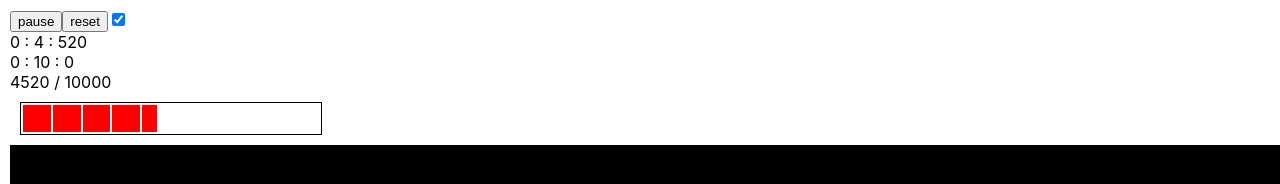
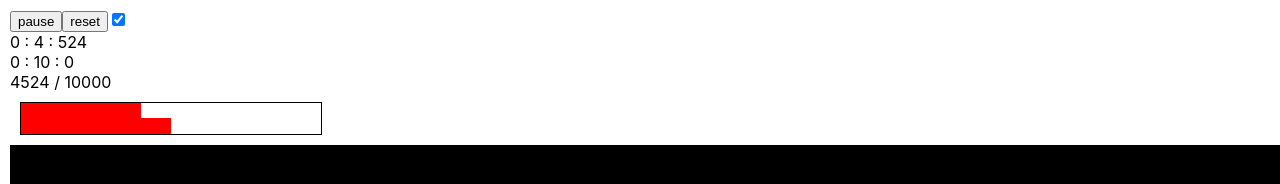
Before and after one commit to pyhmszoid/countdown, a React (Create React App) app: page / in a window 1280 px wide. Shown: the top 184 px of the page. Built offline with nearby package versions, Linux system fonts and the light colour scheme; the HTML template or start-up script is replaced by a standard one.

Commit message:
rename variables and add useRef.

```diff
--- a/src/components/Timer.tsx
+++ b/src/components/Timer.tsx
@@ -1,84 +1,80 @@
-import { useEffect, useState } from "react";
+import { useState } from "react";
 import { useTimer } from "../components/useTimer";
 import { EDirectionBar } from "./loading-bar/Bar";
 import { LoadingBar } from "./loading-bar/LoadingBar";
 
 export const Timer = (): React.ReactElement => {
-	const [startUI, setStartUI] = useState<boolean>(false);
-	const [start, setStart] = useState<boolean>(true);
-	const [reset, setReset] = useState<boolean>(false);
-	const [loop, setLoop] = useState<boolean>(true);
-
-	const [timera, setTimera] = useState<number>(0);
+	const [isStart, setIsStart] = useState<boolean>(true);
+	const [isReset, setIsReset] = useState<boolean>(false);
+	const [isLoop, setIsLoop] = useState<boolean>(true);
 
 	const handleEndTimer = () => {
-		if (loop) {
-			setReset(!reset);
-			setStart(true);
+		if (isLoop) {
+			setIsReset(!isReset);
+			setIsStart(true);
 		} else {
-			setStart(false);
+			setIsStart(false);
 		}
 	};
 
-	const [timer, asd, timerM, isActive] = useTimer({
-		timer: 10,
-		start: start,
-		reset: reset,
+	const [floorTimer, timer, idleTimer] = useTimer({
+		time: 10,
+		start: isStart,
+		reset: isReset,
 		onTimerEnd: handleEndTimer,
 		tick: 1,
-		loop,
+		loop: isLoop,
 	});
 
-	useEffect(() => {
-		setStartUI(isActive);
-	}, [isActive]);
-
 	const handleStartClick = () => {
-		setStart(!start);
-		setTimera(Date.now());
+		setIsStart(!isStart);
 	};
 
 	const handleResetClick = () => {
-		setReset(!reset);
-		setStart(false);
+		setIsReset(!isReset);
+		setIsStart(false);
 	};
 
 	const handleLoopClick = () => {
-		setLoop(!loop);
+		setIsLoop(!isLoop);
 	};
 
 	return (
 		<>
-			{!startUI ? (
+			{!isStart ? (
 				<button onClick={handleStartClick}>{"start"}</button>
 			) : (
 				<button onClick={handleStartClick}>{"pause"}</button>
 			)}
 			<button onClick={handleResetClick}>{"reset"}</button>
-			<input type="checkbox" onChange={handleLoopClick} checked={loop} />
+			<input
+				type="checkbox"
+				onChange={handleLoopClick}
+				checked={isLoop}
+			/>
 
 			<div>
-				{timer.getMinutes() +
+				{floorTimer.getMinutes() +
 					" : " +
-					timer.getSeconds() +
+					floorTimer.getSeconds() +
 					" : " +
-					timer.getMilliseconds()}
+					floorTimer.getMilliseconds()}
 			</div>
 			<div>
-				{timerM.getMinutes() +
+				{idleTimer.getMinutes() +
 					" : " +
-					timerM.getSeconds() +
+					idleTimer.getSeconds() +
 					" : " +
-					timerM.getMilliseconds()}
+					idleTimer.getMilliseconds()}
 			</div>
-			<div>{timer.getTime() + " / " + timerM.getTime()}</div>
+			<div>{floorTimer.getTime() + " / " + idleTimer.getTime()}</div>
 			<LoadingBar
-				percent={asd.getTime() / timerM.getTime()}
+				percent={timer.getTime() / idleTimer.getTime()}
 				elementCount={10}
-				margfinBar={1}
-				marginElement={1}
+				margfinBar={0}
+				marginElement={0}
 				style={{ width: 300, height: 31, margin: 10 }}
-				direction={EDirectionBar.LEFT}
+				direction={EDirectionBar.TOP}
 			/>
 		</>
 	);
--- a/src/components/loading-bar/Bar.tsx
+++ b/src/components/loading-bar/Bar.tsx
@@ -1,4 +1,4 @@
-import { useEffect, useState } from "react";
+import { useEffect, useRef, useState } from "react";
 
 export enum EDirectionBar {
 	NONE = 0x0,
@@ -14,16 +14,16 @@ interface IProps {
 }
 
 export const Bar = (props: IProps) => {
-	const [width, setWidth] = useState(100);
-	const [height, setheight] = useState(100);
+	const width = useRef<number>(100);
+	const height = useRef<number>(100);
 
 	useEffect(() => {
 		if (props.direction & (EDirectionBar.LEFT | EDirectionBar.RIGHT)) {
-			setWidth(props.percent);
+			width.current = props.percent;
 		}
 
 		if (props.direction & (EDirectionBar.BOTTOM | EDirectionBar.TOP)) {
-			setheight(props.percent);
+			height.current = props.percent;
 		}
 	}, [props.percent]);
 
@@ -31,8 +31,8 @@ export const Bar = (props: IProps) => {
 		<div
 			style={{
 				backgroundColor: "red",
-				width: width + "%",
-				height: height + "%",
+				width: width.current + "%",
+				height: height.current + "%",
 				alignSelf: "flex-end",
 			}}
 		></div>
--- a/src/components/loading-bar/LoadingBar.tsx
+++ b/src/components/loading-bar/LoadingBar.tsx
@@ -29,7 +29,7 @@ export const LoadingBar = (props: IProps): React.ReactElement => {
 		}
 	}, [props.margfinBar, props.marginElement]);
 
-	const dsa = (): ReactElement[] => {
+	const renderRectElements = (): ReactElement[] => {
 		const element: ReactElement[] = [];
 		const value = props.elementCount * props.percent;
 
@@ -70,7 +70,7 @@ export const LoadingBar = (props: IProps): React.ReactElement => {
 					margin: props.margfinBar,
 				}}
 			>
-				{dsa()}
+				{renderRectElements()}
 			</div>
 		</div>
 	);
--- a/src/components/useTimer.tsx
+++ b/src/components/useTimer.tsx
@@ -1,8 +1,8 @@
-import { useEffect, useState } from "react";
+import { useEffect, useRef, useState } from "react";
 import { useDeltaTime } from "./useDeltaTime";
 
 interface IProps {
-	timer: number;
+	time: number;
 	start: boolean;
 	reset: boolean;
 	tick: number;
@@ -12,7 +12,7 @@ interface IProps {
 }
 
 const useTimerDef: IProps = {
-	timer: 0,
+	time: 0,
 	start: true,
 	reset: false,
 	tick: 1,
@@ -22,12 +22,10 @@ const useTimerDef: IProps = {
 	onTimerEnd: () => {},
 };
 
-export const useTimer = (
-	props: IProps = useTimerDef
-): [Date, Date, Date, boolean] => {
-	const [timer, setTimer] = useState<Date>(new Date(0));
-	const [timerShow, setTimerShow] = useState<Date>(new Date(0));
-	const [timerM, setTimerM] = useState<Date>(new Date(0));
+export const useTimer = (props: IProps = useTimerDef): [Date, Date, Date] => {
+	const timer = useRef<Date>(new Date(0));
+	const floorTimer = useRef<Date>(new Date(0));
+	const [idleTimer, setIdleTimer] = useState<Date>(new Date(0));
 
 	const [isActive, setIsActive] = useState<boolean>(props.start);
 	const [isEnded, setIsEnded] = useState(false);
@@ -36,7 +34,7 @@ export const useTimer = (
 
 	useEffect(() => {
 		initializeTimer();
-	}, []);
+	}, [props.reset]);
 
 	useEffect(() => {
 		setIsActive(props.start);
@@ -46,49 +44,40 @@ export const useTimer = (
 	}, [props.start]);
 
 	useEffect(() => {
-		initializeTimer();
-	}, [props.reset]);
-
-	useEffect(() => {
 		if (!isActive || isEnded) {
 			return;
 		}
 
-		const time = new Date(timer.getTime() - dt.current);
+		timer.current = new Date(timer.current.getTime() - dt.current);
 
-		if (time.getTime() <= 0) {
+		if (timer.current.getTime() <= 0) {
 			endTimer();
 			return;
 		}
-		let tm = timerShow.getTime();
 
-		while (tm - time.getTime() >= props.tick) {
-			tm = Math.round(time.getTime() / props.tick) * props.tick;
+		let tm = floorTimer.current.getTime();
+		while (tm - timer.current.getTime() >= props.tick) {
+			tm = Math.round(timer.current.getTime() / props.tick) * props.tick;
 		}
-
-		if (tm !== timerShow.getTime()) {
-			setTimerShow(new Date(tm));
-		}
-
-		setTimer(time);
+		floorTimer.current = new Date(tm);
 	}, [isActive, update]);
 
 	const initializeTimer = () => {
 		const dat = new Date(0);
-		dat.setSeconds(props.timer);
+		dat.setSeconds(props.time);
 
-		setTimer(dat);
-		setTimerShow(dat);
-		setTimerM(dat);
+		timer.current = dat;
+		floorTimer.current = dat;
+		setIdleTimer(dat);
 		setIsEnded(false);
 	};
 
 	const endTimer = () => {
-		setTimerShow(new Date(0));
-		setTimer(new Date(0));
+		floorTimer.current = new Date(0);
+		timer.current = new Date(0);
 		setIsEnded(true);
 		props.onTimerEnd();
 	};
 
-	return [timerShow, timer, timerM, isActive];
+	return [floorTimer.current, timer.current, idleTimer];
 };
```
